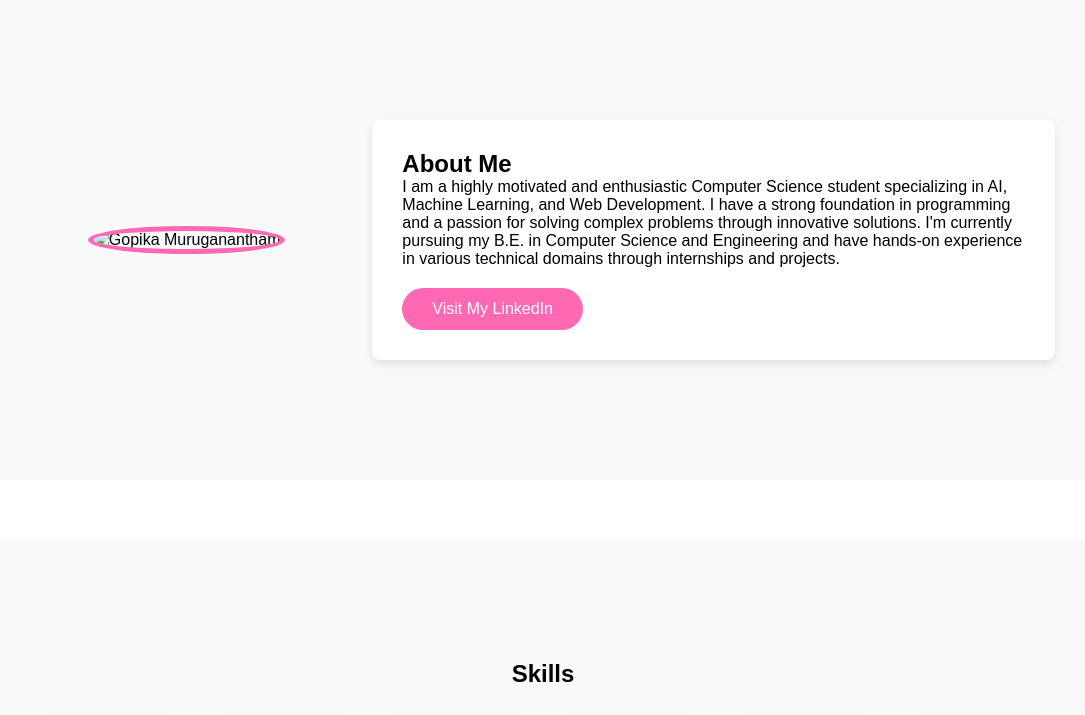
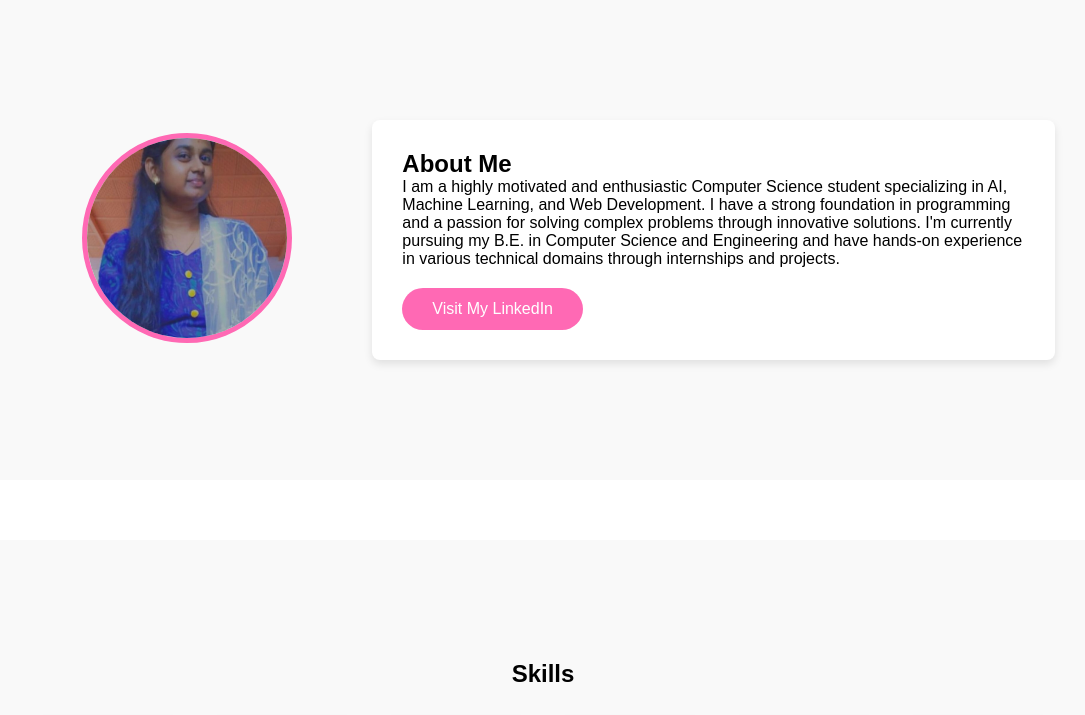
Before and after one commit to gopikamuruganantham/gopikamuruganantham, a plain HTML site: page index.html in a window 1280 px wide. Shown: the part 900-1615 px from the top of the page, without its empty margins (97-1182 px from the left). Drawn offline with Linux system fonts and the light colour scheme.

Commit message:
Update index.html

```diff
--- a/index.html
+++ b/index.html
@@ -49,7 +49,7 @@
         <div class="container">
             <div class="about-content">
                 <div class="profile-photo">
-                    <img src="..//images/me(1).jpeg" alt="Gopika Muruganantham">
+                    <img src="me(1).jpeg" alt="Gopika Muruganantham">
                 </div>
                 <div class="about-text">
                     <h2>About Me</h2>
```
